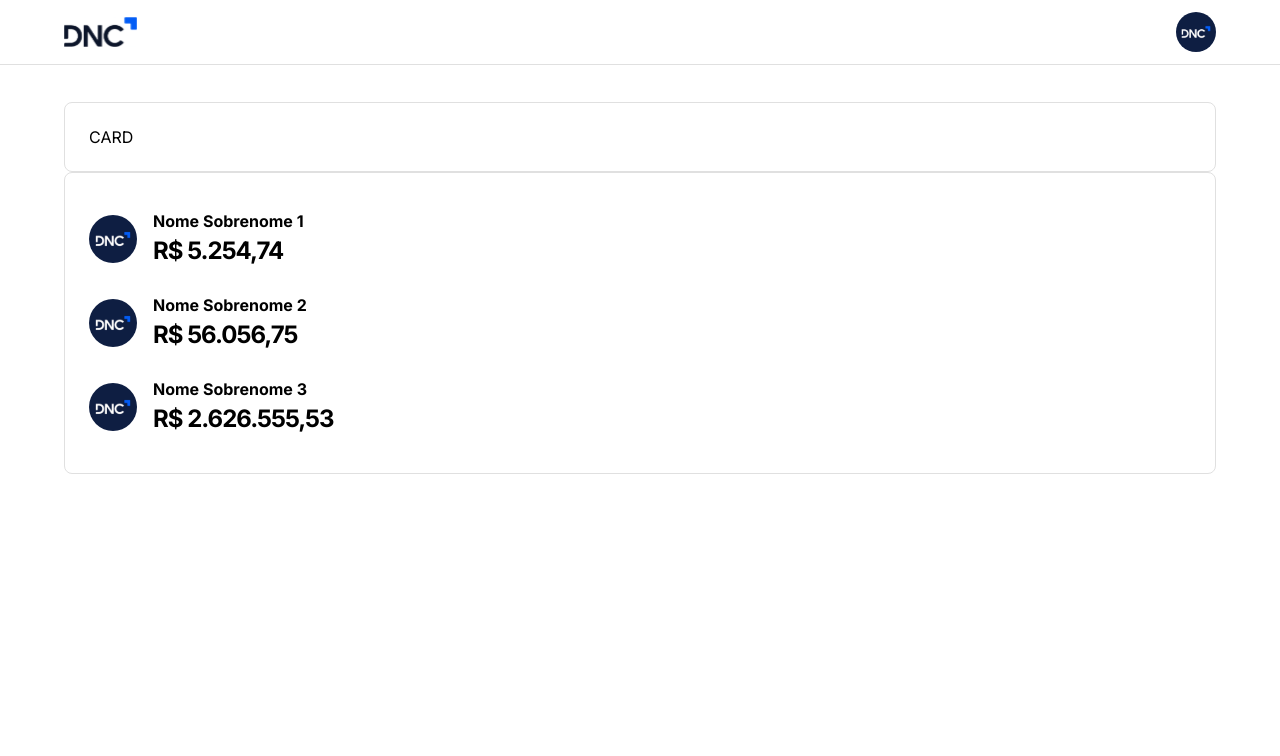
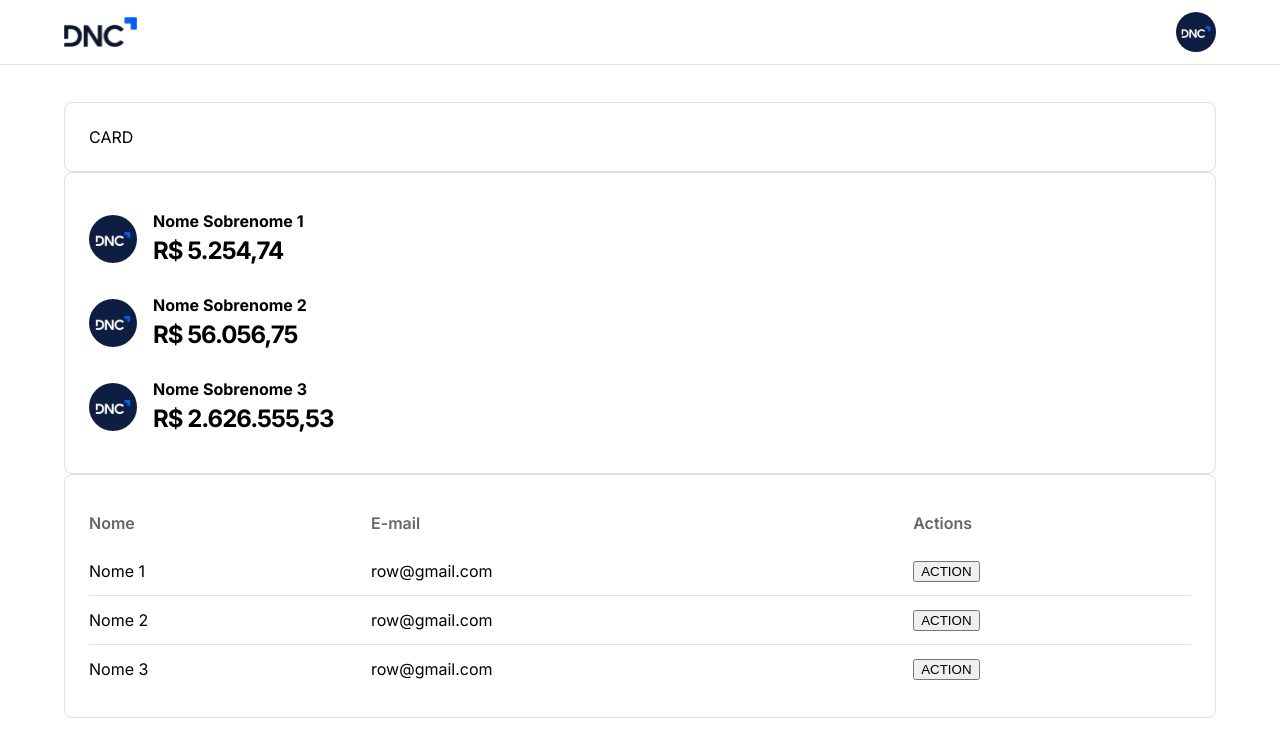
Before and after one commit to rubens-juniorr/dnc-sales-dashboard-rj, a React (Vite) app: page /home in a window 1280 px wide. Shown: the top 756 px of the page. Built offline with nearby package versions, Linux system fonts and the light colour scheme.

Commit message:
Feat: Table Component

```diff
--- /dev/null
+++ b/src/componets/CustomTable.tsx
@@ -0,0 +1,61 @@
+import styled from 'styled-components'
+import { CustomTableProps } from '@/types'
+import { pxToRem } from '@/uils'
+
+const TableWrapper = styled.div`
+  overflow-x: auto;
+  width: 100%;
+  table {
+    width: 100%;
+    border-collapse: collapse;
+
+    th,
+    td {
+      height: ${pxToRem(48)};
+      padding: 0 ${pxToRem(8)} 0 0;
+      text-align: left;
+      &:last-child {
+        text-aling: right;
+        padding: 0;
+      }
+    }
+    th {
+      color: ${(props) => props.theme.typographies.subtitle};
+      font-weight: 600;
+    }
+
+    tr {
+      border-bottom: ${pxToRem(1)} solid
+        ${(props) => props.theme.appDefaultStronke};
+      &:last-child {
+        border-bottom: none;
+      }
+    }
+  }
+`
+function CustomTable(props: CustomTableProps) {
+  const { headers, rows } = props
+  return (
+    <TableWrapper>
+      <table>
+        <thead>
+          <tr>
+            {headers.map((header, index) => (
+              <th key={index}>{header}</th>
+            ))}
+          </tr>
+        </thead>
+        <tbody>
+          {rows.map((row, rowIndex) => (
+            <tr key={rowIndex}>
+              {row.map((cell, cellIndex) => (
+                <td key={cellIndex}>{cell}</td>
+              ))}
+            </tr>
+          ))}
+        </tbody>
+      </table>
+    </TableWrapper>
+  )
+}
+export default CustomTable
--- a/src/componets/index.ts
+++ b/src/componets/index.ts
@@ -1,4 +1,5 @@
 export { default as AvatarList } from './AvatarList'
+export { default as CustomTable } from './CustomTable'
 export { default as FormComponent } from './FormComponent'
 export { default as Header } from './Header'
 export * from './BannerImage'
--- a/src/pages/Home.tsx
+++ b/src/pages/Home.tsx
@@ -1,4 +1,4 @@
-import { AvatarList, CardComponent, Header } from '@/componets'
+import { AvatarList, CardComponent, CustomTable, Header } from '@/componets'
 import { Container } from '@mui/material'
 import { currencConverter } from '@/uils'
 function Home() {
@@ -19,6 +19,26 @@
       subtitle: currencConverter(2626555.528),
     },
   ]
+  const mockTableData = {
+    headers: ['Nome', 'E-mail', 'Actions'],
+    rows: [
+      [
+        <span>Nome 1</span>,
+        <span>row@gmail.com</span>,
+        <button>ACTION</button>,
+      ],
+      [
+        <span>Nome 2</span>,
+        <span>row@gmail.com</span>,
+        <button>ACTION</button>,
+      ],
+      [
+        <span>Nome 3</span>,
+        <span>row@gmail.com</span>,
+        <button>ACTION</button>,
+      ],
+    ],
+  }
   return (
     <>
       <Header />
@@ -27,6 +47,12 @@
         <CardComponent>
           <AvatarList listData={mockListData} />
         </CardComponent>
+        <CardComponent>
+          <CustomTable
+            headers={mockTableData.headers}
+            rows={mockTableData.rows}
+          />
+        </CardComponent>
       </Container>
     </>
   )
--- /dev/null
+++ b/src/types/customTable.d.ts
@@ -0,0 +1,4 @@
+export interface CustomTableProps {
+  headers: string[]
+  rows: React.ReactNode[][]
+}
--- a/src/types/index.ts
+++ b/src/types/index.ts
@@ -1,4 +1,5 @@
 export * from './avatarList'
+export * from './customTable'
 export * from './theme'
 export * from './typographies'
 export * from './formComponent'
```
